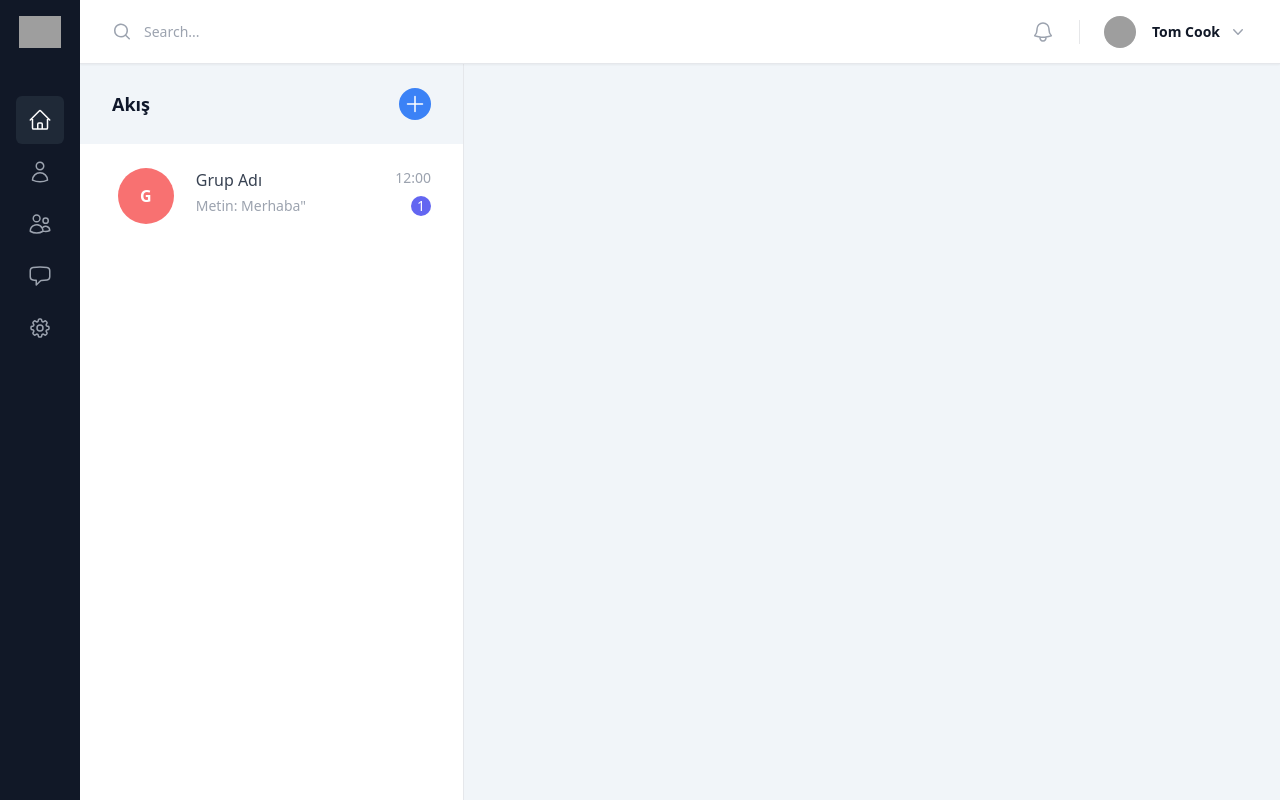
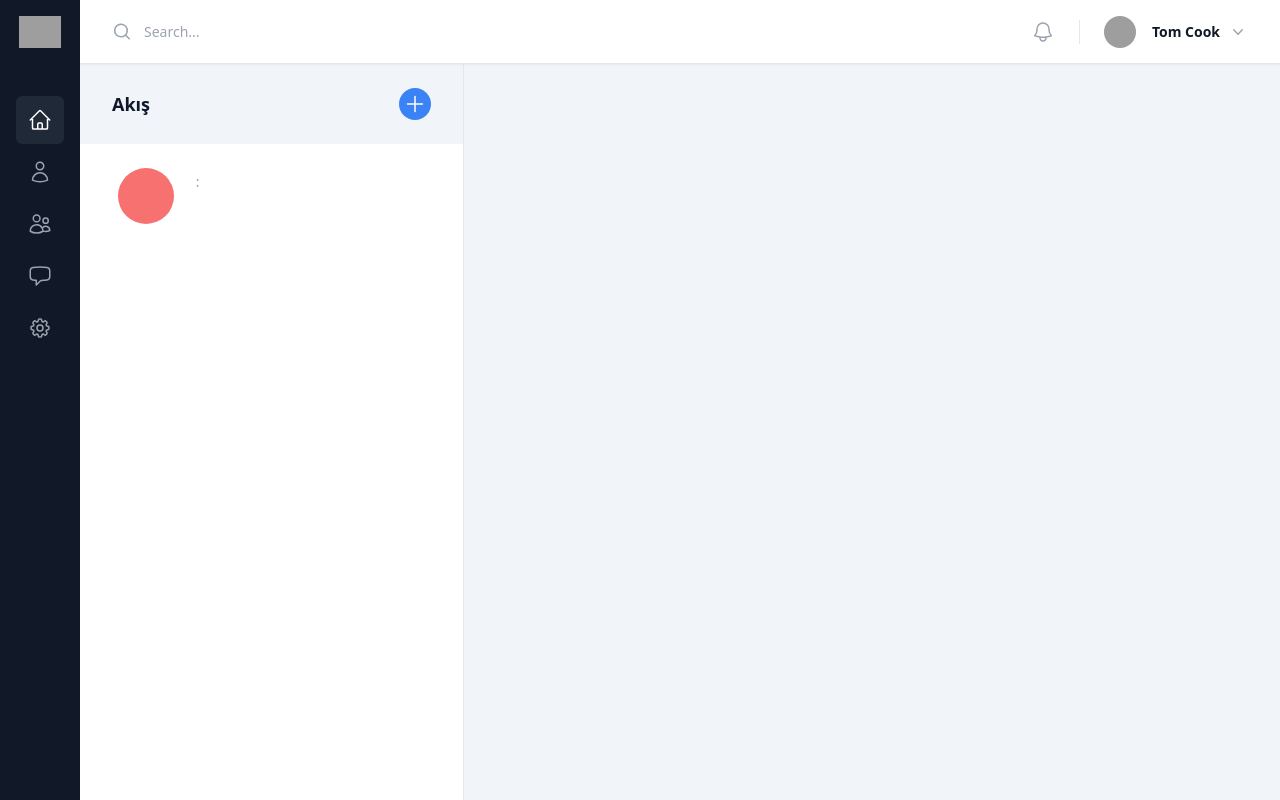
Before and after one commit to BTBS-Chatify/BTBS_Grup_16-Chatify-, a Next.js app in the folder client/: page / in a window 1280 px wide. Built offline with nearby package versions, Linux system fonts and the light colour scheme; grey boxes are pictures that could not be loaded.

Commit message:
Props used for dynamic data transmission between components

```diff
--- a/client/src/components/GroupCard.js
+++ b/client/src/components/GroupCard.js
@@ -1,22 +1,37 @@
-export default function GroupCard() {
+export default function GroupCard(props) {
+  const { groupName, latestSender, latestMsg, latestMsgTime } = props;
+  let firstLetter = "";
+  if (groupName != undefined) {
+    firstLetter = groupName[0];
+  }
+
   return (
-    <div className="grid grid-cols-12 gap-4">
+    <div className="grid grid-cols-12 gap-4 cursor-pointer">
       <div className="col-span-3 flex items-center justify-center">
         <div className="h-14 w-14 bg-red-400 rounded-full flex items-center justify-center">
-          <span className="text-white font-bold">G</span>
+          <span className="text-white font-bold">{firstLetter}</span>
         </div>
       </div>
       <div className="col-span-9 space-y-1">
         <div className="flex flex-row justify-between">
-          <span className="font-medium text-gray-700">Grup Adı</span>
-          <span className="text-sm text-gray-400">12:00</span>
+          <span className="font-medium text-gray-700">{groupName}</span>
+          <span className="text-sm text-gray-400">{latestMsgTime}</span>
         </div>
         <div className="flex flex-row justify-between gap-4">
-          <span className="text-sm text-gray-400">Metin: Merhaba"</span>
+          <span className="text-sm text-gray-400">
+            <span className="font-medium">{latestSender}:</span> {latestMsg}
+          </span>
           <div className="">
-            <div className="h-5 w-5 rounded-full flex justify-center items-center bg-[#6366f1] text-sm text-white">
-              1
-            </div>
+            {
+              /* Mesaj sayısı 0'dan küçükse aşağıdaki divi göstermemek için kodu yaz: */
+              props.unreadMsgCount > 0 ? (
+                <div className="h-5 w-5 rounded-full flex justify-center items-center bg-[#6366f1] text-sm text-white">
+                  {props.unreadMsgCount}
+                </div>
+              ) : (
+                ""
+              )
+            }
           </div>
         </div>
       </div>
```
